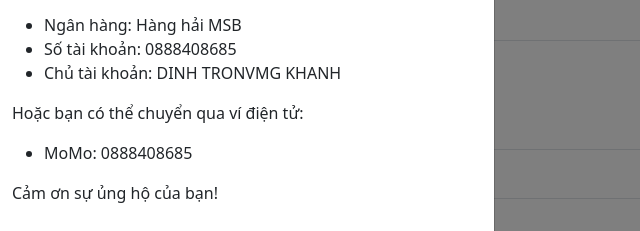
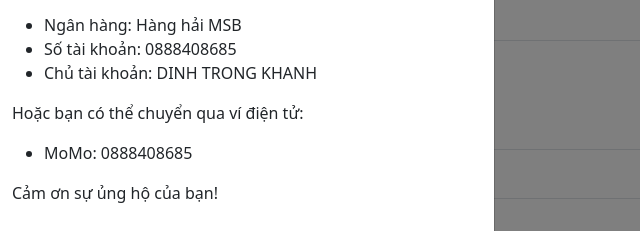
Before and after one commit to khahdihdz/encode, a plain HTML site: page index.html in a window 1280 px wide. Both pictures are taken after a click on the button "Donate". Shown: the part 175-406 px from the top of the page, 395-1035 px from the left. Drawn offline with nearby package versions, Linux system fonts and the light colour scheme.

Commit message:
Update index.html

```diff
--- a/index.html
+++ b/index.html
@@ -46,7 +46,7 @@
                     <ul>
                         <li>Ngân hàng: Hàng hải MSB</li>
                         <li>Số tài khoản: 0888408685</li>
-                        <li>Chủ tài khoản: DINH TRONVMG KHANH</li>
+                        <li>Chủ tài khoản: DINH TRONG KHANH</li>
                     </ul>
                     <p>Hoặc bạn có thể chuyển qua ví điện tử:</p>
                     <ul>
```
